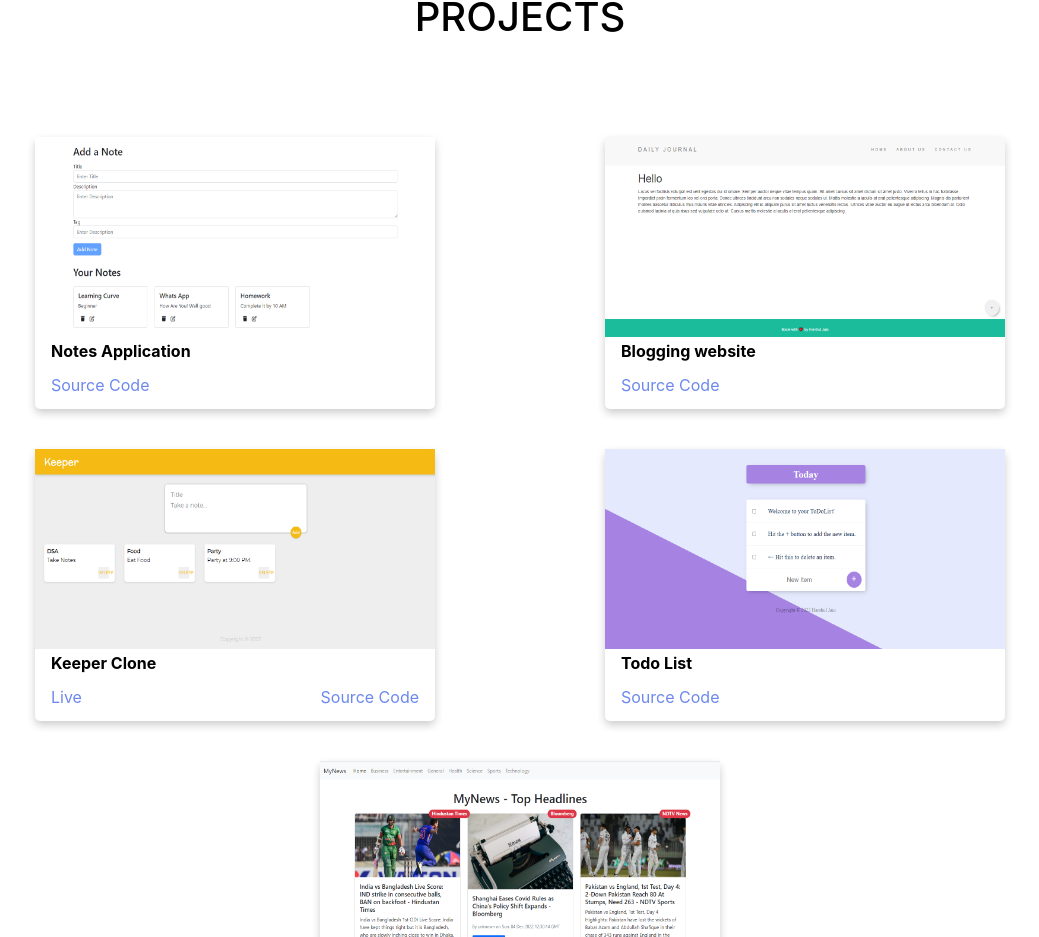
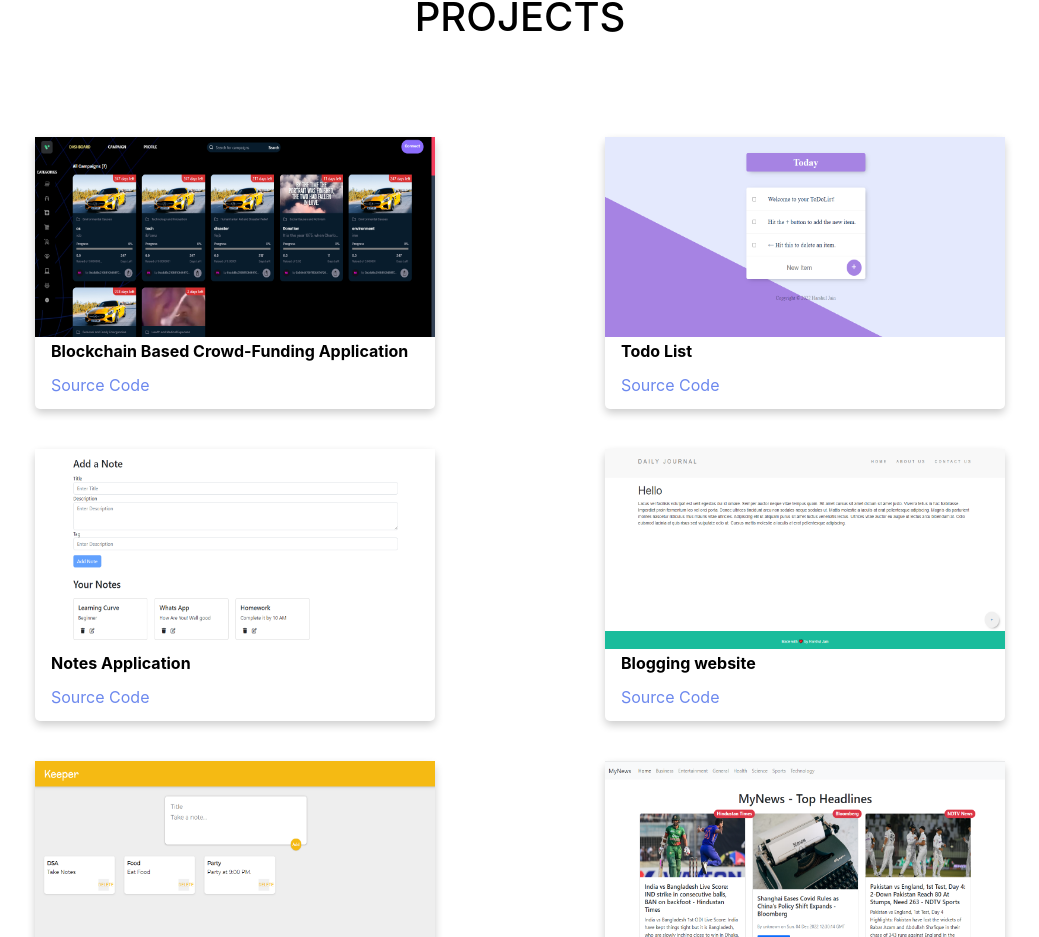
Before and after one commit to Harshul02/Portfolio, a React (Create React App) app: page / in a window 1280 px wide. Shown: the part 1917-2854 px from the top of the page, without its empty margins (120-1159 px from the left). Built offline with nearby package versions, Linux system fonts and the light colour scheme.

Commit message:
Added Project

```diff
--- a/src/components/project-data.js
+++ b/src/components/project-data.js
@@ -1,4 +1,16 @@
 const data=[
+    {
+        Title:"Blockchain Based Crowd-Funding Application",
+        Live:"",
+        Source_code:"https://github.com/Harshul02/CROWD-FUNDING",
+        Image_url:"blockchain.png"
+    },
+    {
+        Title:"Todo List",
+        Live:"",
+        Source_code:"https://github.com/Harshul02/To-Do-List-Web-App",
+        Image_url:"todolist.png"
+    },
     {
        Title:"Notes Application",
        Live:"",
@@ -18,12 +30,6 @@ const data=[
         Image_url:"Keeper.png"
     },
     {
-        Title:"Todo List",
-        Live:"",
-        Source_code:"https://github.com/Harshul02/To-Do-List-Web-App",
-        Image_url:"todolist.png"
-    },
-    {
         Title:"News Application",
         Live:"",
         Source_code:"https://github.com/Harshul02/News-App",
```
Also changed, not shown: src/images/blockchain.png (added).
